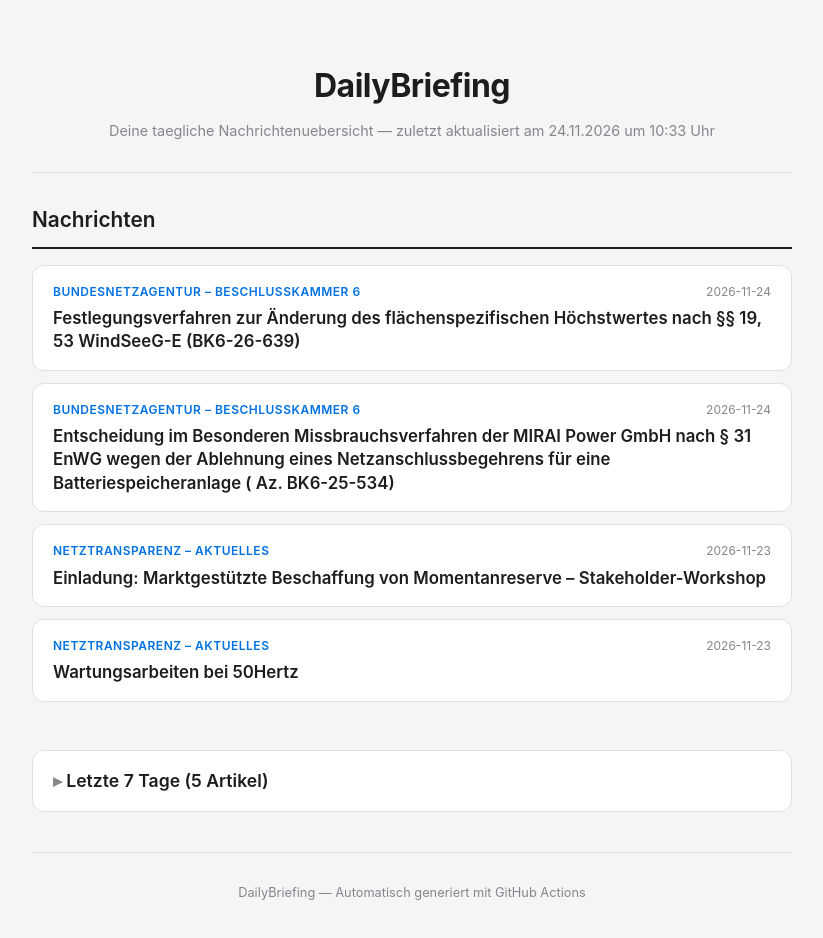
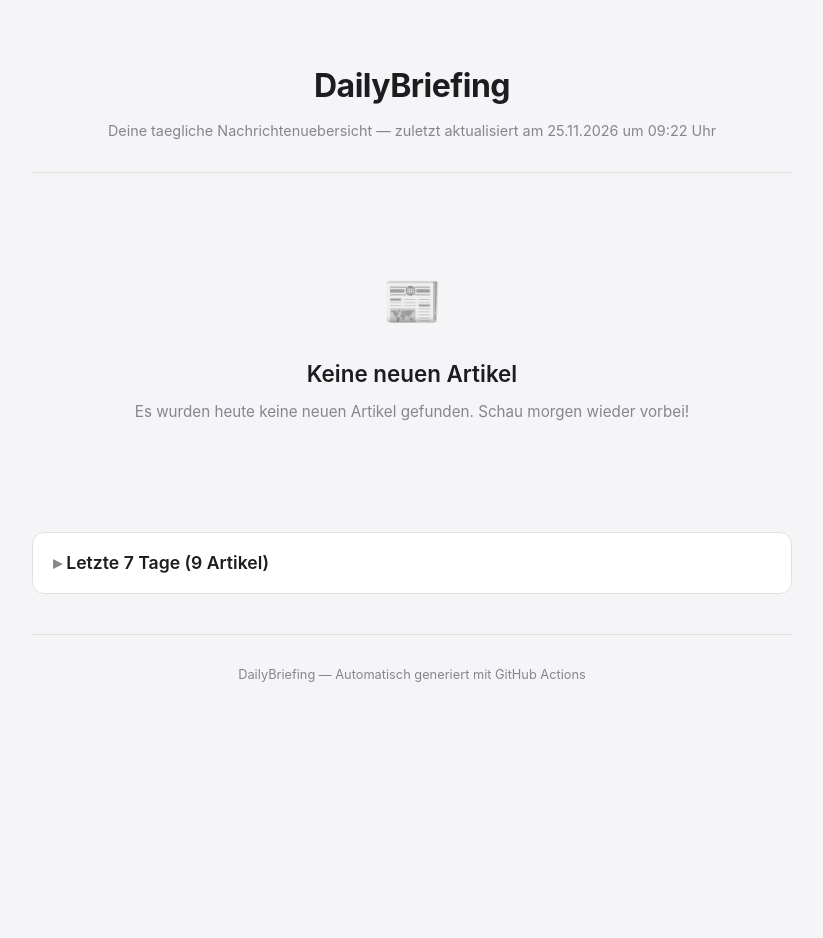
Before and after one commit to Carlo-Wikarek/daily-briefing, a plain HTML site: page index.html in a window 1280 px wide. Shown: the whole page, without its empty margins (228-1051 px from the left). After the commit the page ends 800 px from the top, so only its background shows below. Drawn offline with Linux system fonts and the light colour scheme.

Commit message:
chore: daily update

```diff
--- a/index.html
+++ b/index.html
@@ -238,52 +238,36 @@
     <div class="container">
         <header>
             <h1>DailyBriefing</h1>
-            <p class="subtitle">Deine taegliche Nachrichtenuebersicht &mdash; zuletzt aktualisiert am 24.11.2026 um 10:33 Uhr</p>
+            <p class="subtitle">Deine taegliche Nachrichtenuebersicht &mdash; zuletzt aktualisiert am 25.11.2026 um 09:22 Uhr</p>
         </header>
 
         <main>
 
-            <section class="category">
-                <h2 class="category-title">Nachrichten</h2>
-                <div class="articles">
-                    <a href="https://www.bundesnetzagentur.de/DE/Beschlusskammern/1_GZ/BK6-GZ/2026/BK6-26-639/BK6-26-639_verfahrenseroeffnung.html?nn=660086" class="article-card" target="_blank" rel="noopener noreferrer">
-                        <div class="article-meta">
-                            <span class="article-source">Bundesnetzagentur – Beschlusskammer 6</span>
-                            <span class="article-date">2026-11-24</span>
-                        </div>
-                        <h3 class="article-title">Festlegungsverfahren zur Änderung des flächenspezifischen Höchstwertes nach §§ 19, 53 WindSeeG-E (BK6-26-639)</h3>
-
-                    </a>
-                    <a href="https://www.bundesnetzagentur.de/DE/Beschlusskammern/1_GZ/BK6-GZ/2025/BK6-25-534/BK6-25-534_beschluss.html?nn=660086" class="article-card" target="_blank" rel="noopener noreferrer">
-                        <div class="article-meta">
-                            <span class="article-source">Bundesnetzagentur – Beschlusskammer 6</span>
-                            <span class="article-date">2026-11-24</span>
-                        </div>
-                        <h3 class="article-title">Entscheidung im Besonderen Missbrauchsverfahren der MIRAI Power GmbH nach § 31 EnWG wegen der Ablehnung eines Netzanschlussbegehrens für eine Batteriespeicheranlage ( Az. BK6-25-534)</h3>
-
-                    </a>
-                    <a href="https://www.netztransparenz.de/de-de/Über-uns/Aktuelles/Details/18519/einladung-marktgestuetzte-beschaffung-von-momentanreserve-stakeholder-workshop" class="article-card" target="_blank" rel="noopener noreferrer">
-                        <div class="article-meta">
-                            <span class="article-source">Netztransparenz – Aktuelles</span>
-                            <span class="article-date">2026-11-23</span>
-                        </div>
-                        <h3 class="article-title">Einladung: Marktgestützte Beschaffung von Momentanreserve – Stakeholder-Workshop</h3>
-
-                    </a>
-                    <a href="https://www.netztransparenz.de/de-de/Über-uns/Aktuelles/Details/18527/wartungsarbeiten-bei-50hertz" class="article-card" target="_blank" rel="noopener noreferrer">
-                        <div class="article-meta">
-                            <span class="article-source">Netztransparenz – Aktuelles</span>
-                            <span class="article-date">2026-11-23</span>
-                        </div>
-                        <h3 class="article-title">Wartungsarbeiten bei 50Hertz</h3>
-
-                    </a>
-                </div>
-            </section>
+            <div class="empty-state">
+                <div class="empty-icon">&#128240;</div>
+                <h2>Keine neuen Artikel</h2>
+                <p>Es wurden heute keine neuen Artikel gefunden. Schau morgen wieder vorbei!</p>
+            </div>
 
         <details class="recent-section">
-            <summary class="recent-summary">Letzte 7 Tage (5 Artikel)</summary>
+            <summary class="recent-summary">Letzte 7 Tage (9 Artikel)</summary>
             <ul class="recent-list">
+                        <li>
+                            <a href="https://www.bundesnetzagentur.de/DE/Beschlusskammern/1_GZ/BK6-GZ/2026/BK6-26-639/BK6-26-639_verfahrenseroeffnung.html?nn=660086" target="_blank" rel="noopener noreferrer">Festlegungsverfahren zur Änderung des flächenspezifischen Höchstwertes nach §§ 19, 53 WindSeeG-E (BK6-26-639) <span class="recent-date">2026-11-24</span></a>
+                            <span class="recent-source">BK6</span>
+                        </li>
+                        <li>
+                            <a href="https://www.bundesnetzagentur.de/DE/Beschlusskammern/1_GZ/BK6-GZ/2025/BK6-25-534/BK6-25-534_beschluss.html?nn=660086" target="_blank" rel="noopener noreferrer">Entscheidung im Besonderen Missbrauchsverfahren der MIRAI Power GmbH nach § 31 EnWG wegen der Ablehnung eines Netzanschlussbegehrens für eine Batteriespeicheranlage ( Az. BK6-25-534) <span class="recent-date">2026-11-24</span></a>
+                            <span class="recent-source">BK6</span>
+                        </li>
+                        <li>
+                            <a href="https://www.netztransparenz.de/de-de/Über-uns/Aktuelles/Details/18519/einladung-marktgestuetzte-beschaffung-von-momentanreserve-stakeholder-workshop" target="_blank" rel="noopener noreferrer">Einladung: Marktgestützte Beschaffung von Momentanreserve – Stakeholder-Workshop <span class="recent-date">2026-11-24</span></a>
+                            <span class="recent-source">Netztransparenz</span>
+                        </li>
+                        <li>
+                            <a href="https://www.netztransparenz.de/de-de/Über-uns/Aktuelles/Details/18527/wartungsarbeiten-bei-50hertz" target="_blank" rel="noopener noreferrer">Wartungsarbeiten bei 50Hertz <span class="recent-date">2026-11-24</span></a>
+                            <span class="recent-source">Netztransparenz</span>
+                        </li>
                         <li>
                             <a href="https://www.bundesnetzagentur.de/DE/Beschlusskammern/1_GZ/BK6-GZ/2026/BK6-26-477/BK6-26-477_konsultation.html?nn=660086" target="_blank" rel="noopener noreferrer">Konsultation zum Entwurf der Verfahrensregeln für die Durchführung des dynamischen Gebotsverfahrens im Rahmen der Ausschreibungen für Windenergieanlagen auf See ab 2027 (BK6-26-477) <span class="recent-date">2026-11-23</span></a>
                             <span class="recent-source">BK6</span>
```
